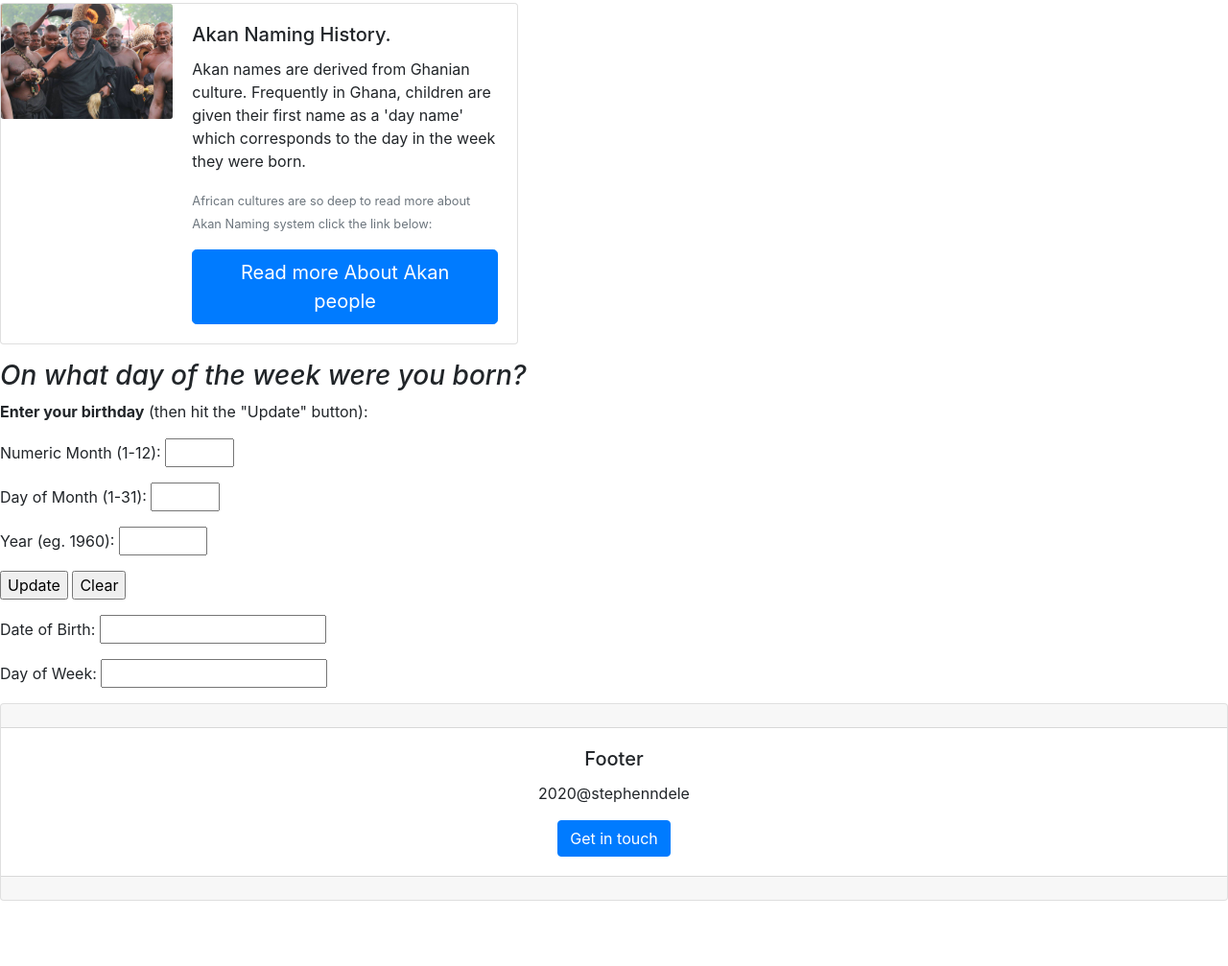
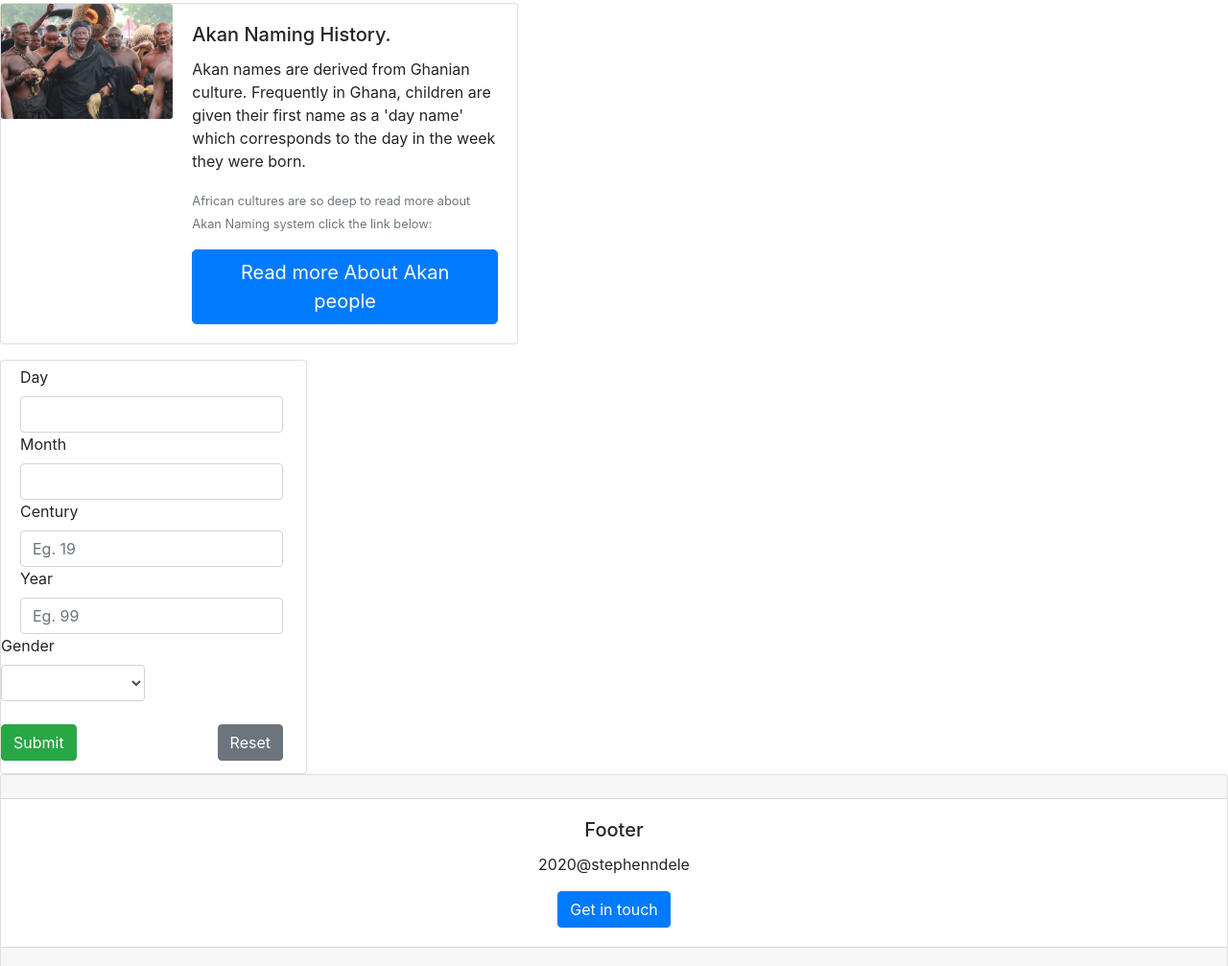
Before and after one commit to stephenndele/birthday-calculator, a plain HTML site: page index.html in a window 1280 px wide. Shown: the part 525-1532 px from the top of the page at 96% size. Before the commit the page ends 1464 px from the top, so only its background shows below. Drawn offline with nearby package versions, Linux system fonts and the light colour scheme.

Commit message:
Add more information on form

```diff
--- a/index.html
+++ b/index.html
@@ -6,7 +6,7 @@
     <title>Birthday Calculator</title>
     <link rel="stylesheet" href="https://stackpath.bootstrapcdn.com/bootstrap/4.4.1/css/bootstrap.min.css" integrity="sha384-Vkoo8x4CGsO3+Hhxv8T/Q5PaXtkKtu6ug5TOeNV6gBiFeWPGFN9MuhOf23Q9Ifjh" crossorigin="anonymous">
     <link href="css/styles.css" type="text/css" rel="stylesheet">
-    <link href="js/script.js">
+
 
 </head>
 <body>
@@ -76,20 +76,60 @@
       </form>
     </div> -->
 
-    <h3><i>On what day of the week were you born?</i></h3>
+    <!-- <h3><i>On what day of the week were you born?</i></h3>
 <b>
 
-<p>Enter your birthday</b> (then hit the &quot;Update&quot; button):</p>
+<p>Enter your birthday</b> (then hit the &quot;Update&quot; button):</p> -->
 
-<form>
+<!-- <form>
   <p>Numeric Month (1-12): <input TYPE="text" NAME="month" SIZE="2"> </p>
   <p>Day of Month (1-31): <input TYPE="text" NAME="day" SIZE="2"> </p>
   <p>Year (eg. 1960): <input TYPE="text" NAME="year" SIZE="4"> </p>
   <p><input TYPE="button" VALUE="Update" ONCLICK="compute(this.form)"> <input TYPE="reset"
   VALUE="Clear"> </p>
-  <p>Date of Birth: <input TYPE="text" NAME="result1" SIZE="18"> </p>
-  <p>Day of Week: <input TYPE="text" NAME="result2" SIZE="18"> </p>
-</form>
+  <! <p>Date of Birth: <input TYPE="text" NAME="result1" SIZE="18"> </p> -->
+
+
+
+  <div class="formfill">
+    <div class="card" style="width: 20rem; height: 27rem; align-items: flex-start;">
+      <form class="">
+        <div class="form-group">
+          <div class="form-check form-check-input">
+            <div class="form-check">
+              <label for=""> Day</label>
+                <input class="form-control" type="number" id="day" value="DD" max="31" min="01" required>
+            </div>
+            <div class="form-check">
+              <label for="">Month</label>
+                <input class="form-control" type="number" id="month" value="MM" max="12" min="01" required>
+            </div>
+            <div class="form-check">
+              <label for="">Century</label>
+                <input class="form-control" type="number" id="century" value="CC"
+                  placeholder="Eg. 19" min="19" max="20" required>
+            </div>
+            <div class="form-check">
+              <label for="">Year</label>
+                <input class="form-control" type="number" id="year" value="YY" placeholder="Eg. 99"
+                  size="2" min="00"  required>
+            </div>
+            <div class="form-group">
+              <label for="exampleFormControlSelect1">Gender</label>
+                <select class="form-control" id="gender" required style="width: 150px;">
+                  <option value=""></option>
+                  <option value="Male">Male</option>
+                  <option value="Female">Female</option>
+                </select> <br>
+                <button onclick="akan()" type="submit" class="btn btn-success ">Submit</button>
+                <button type="reset" class="btn btn-secondary" style=" float:right;">Reset</button>
+            </div>
+          </div>
+        </div>
+      </form>
+    </div>
+  </div>
+
 
 
     <div class="card text-center">
@@ -105,11 +145,7 @@
       </div>
     </div>
 
+<script src="/js/script.js"></script>
 
-
-
- <script src="https://code.jquery.com/jquery-3.4.1.slim.min.js" integrity="sha384-J6qa4849blE2+poT4WnyKhv5vZF5SrPo0iEjwBvKU7imGFAV0wwj1yYfoRSJoZ+n" crossorigin="anonymous"></script>
-<script src="https://cdn.jsdelivr.net/npm/popper.js@1.16.0/dist/umd/popper.min.js" integrity="sha384-Q6E9RHvbIyZFJoft+2mJbHaEWldlvI9IOYy5n3zV9zzTtmI3UksdQRVvoxMfooAo" crossorigin="anonymous"></script>
-<script src="https://stackpath.bootstrapcdn.com/bootstrap/4.4.1/js/bootstrap.min.js" integrity="sha384-wfSDF2E50Y2D1uUdj0O3uMBJnjuUD4Ih7YwaYd1iqfktj0Uod8GCExl3Og8ifwB6" crossorigin="anonymous"></script>
 </body>
 </html>
```
